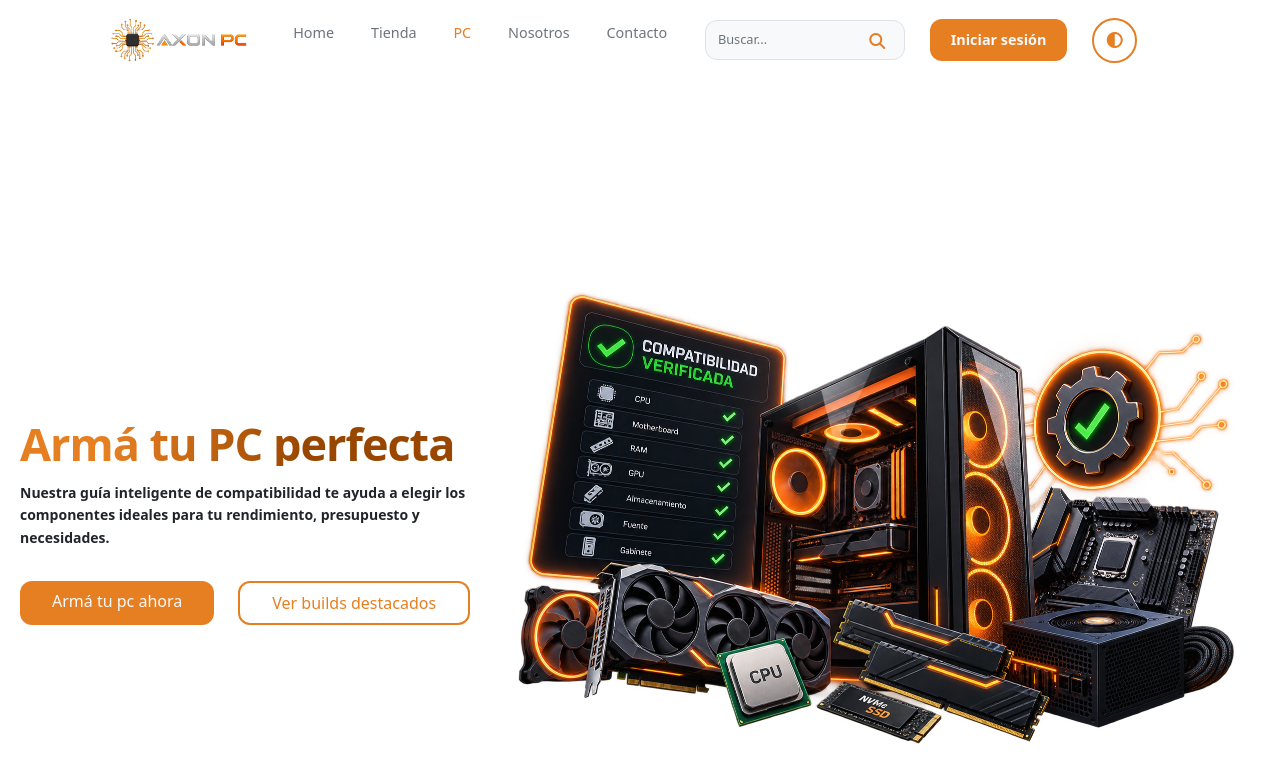
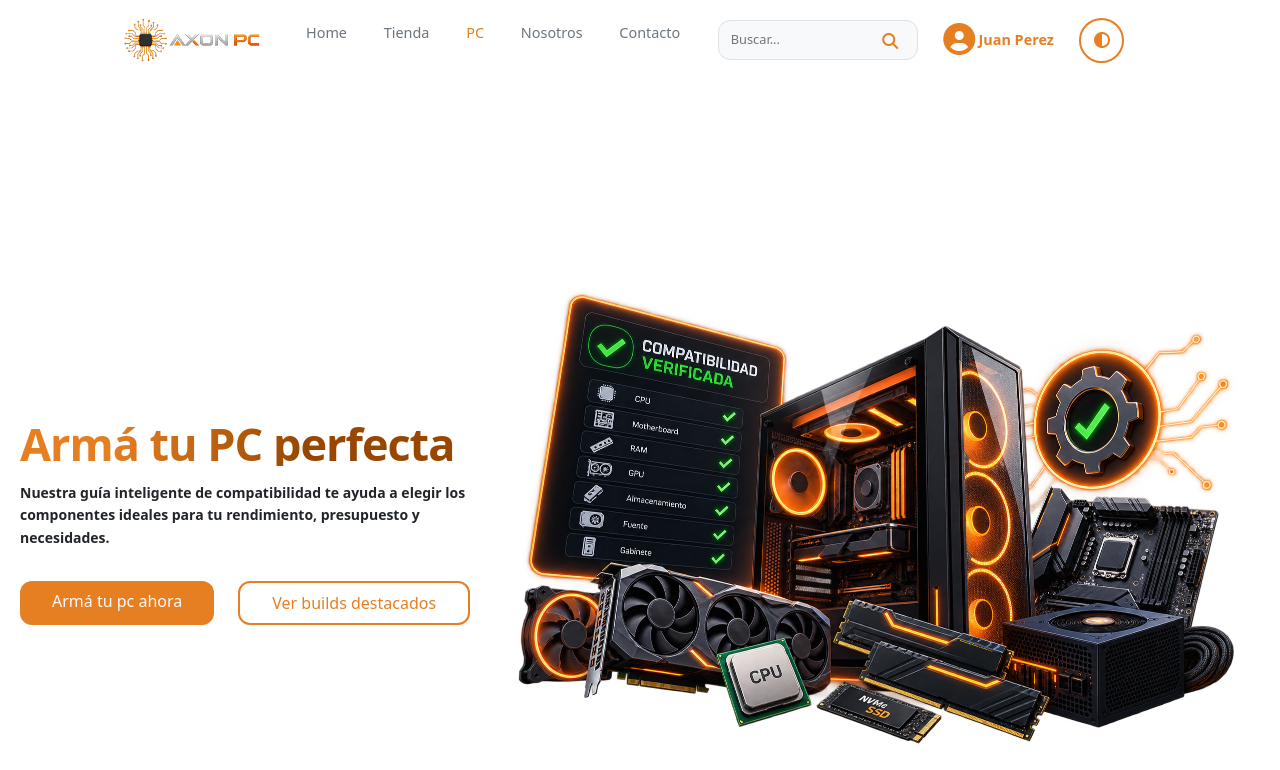
Before and after one commit to GabrielGonzalezBotto/e-commerce_pc-builder_django-MySQL, a Django app: page / in a window 1280 px wide. Shown: the top 770 px of the page. Run offline with Django 5.2, Linux system fonts and the light colour scheme; some libraries are stand-ins or nearby versions.

Commit message:
add: perfil de ususario en navbar

```diff
--- a/AXON_PC/static/css/style.css
+++ b/AXON_PC/static/css/style.css
@@ -94,6 +94,29 @@ body {
 .menu a:hover {
     color: var(--color-acento-hov);
     /*text-shadow: 0 0 10px var(--color-acento-hov);*/
+}
+
+/*------- PERFIL EN  NAVBAR ----------*/
+
+.perfil-user {
+    display: flex;
+    align-items: center;
+    justify-content: center;
+    gap: 0.2rem;
+    cursor: pointer;
+}
+
+
+.img-perfil i {
+    color: var(--color-acento);
+    font-size: 2rem;
+    align-items: center;
+}
+
+.perfil-user span{
+    color: var(--color-acento);
+    font-size: .9rem;
+    font-weight: 600;
 }
 
 /*------ BUSCADOR ------*/
@@ -1172,6 +1195,7 @@ form button:hover {
 }
 
 
+
 /*======= FOOTER ======*/
 
 .footer {
--- a/AXON_PC/templates/base.html
+++ b/AXON_PC/templates/base.html
@@ -54,8 +54,15 @@
                     </form>
 
                     <!-------- LOGIN ------>
-                    <div class="nav-btn-container">
+                    <!--<div class="nav-btn-container">
                         <a href="#" class="btn">Iniciar sesión</a>
+                    </div>-->
+
+                    <div class="perfil-user">
+                        <div class="img-perfil">
+                            <i class="fa-solid fa-circle-user"></i>
+                        </div>
+                        <span>Juan Perez</span>
                     </div>
 
                     <!-------- BOTON CLARO/OSCURO ------->
```
